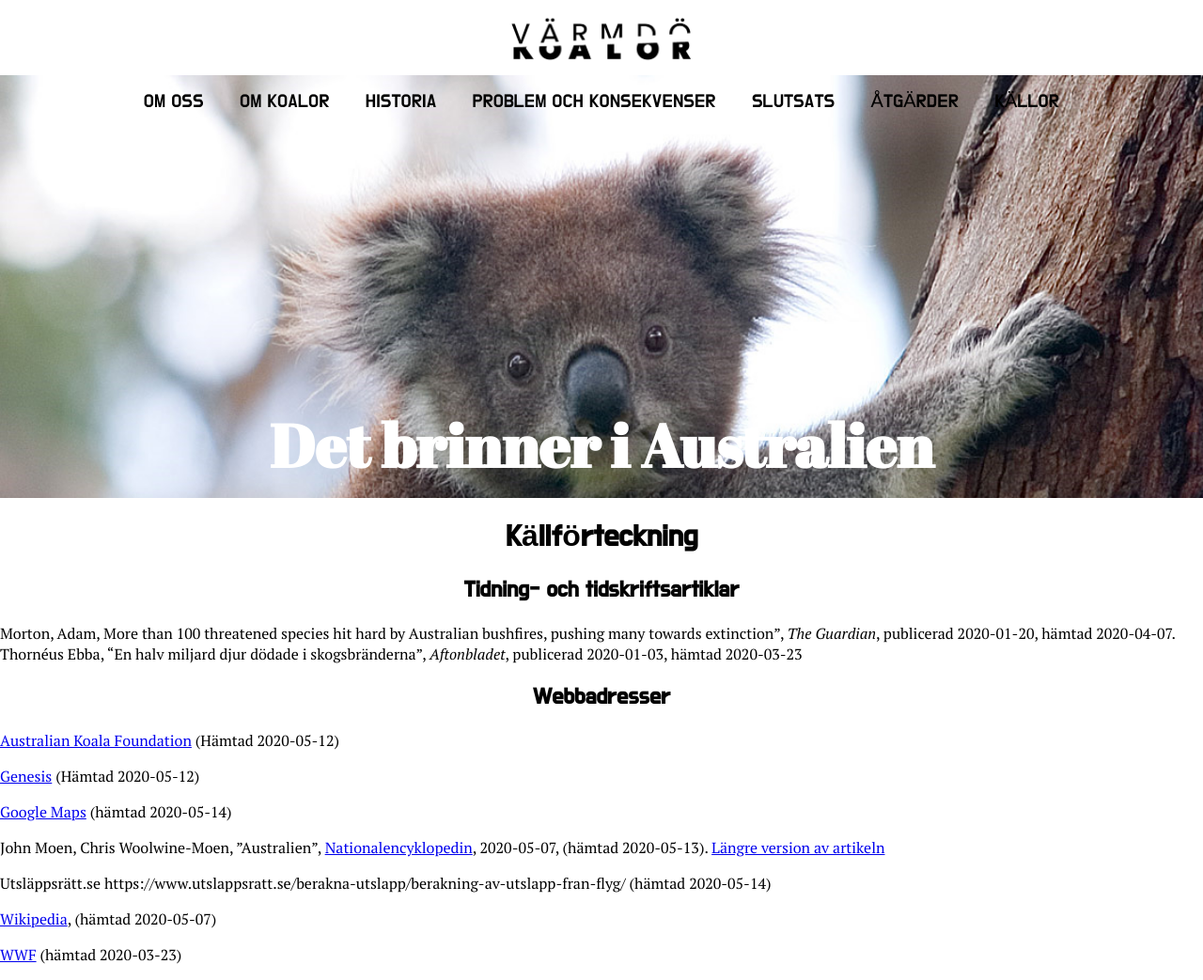
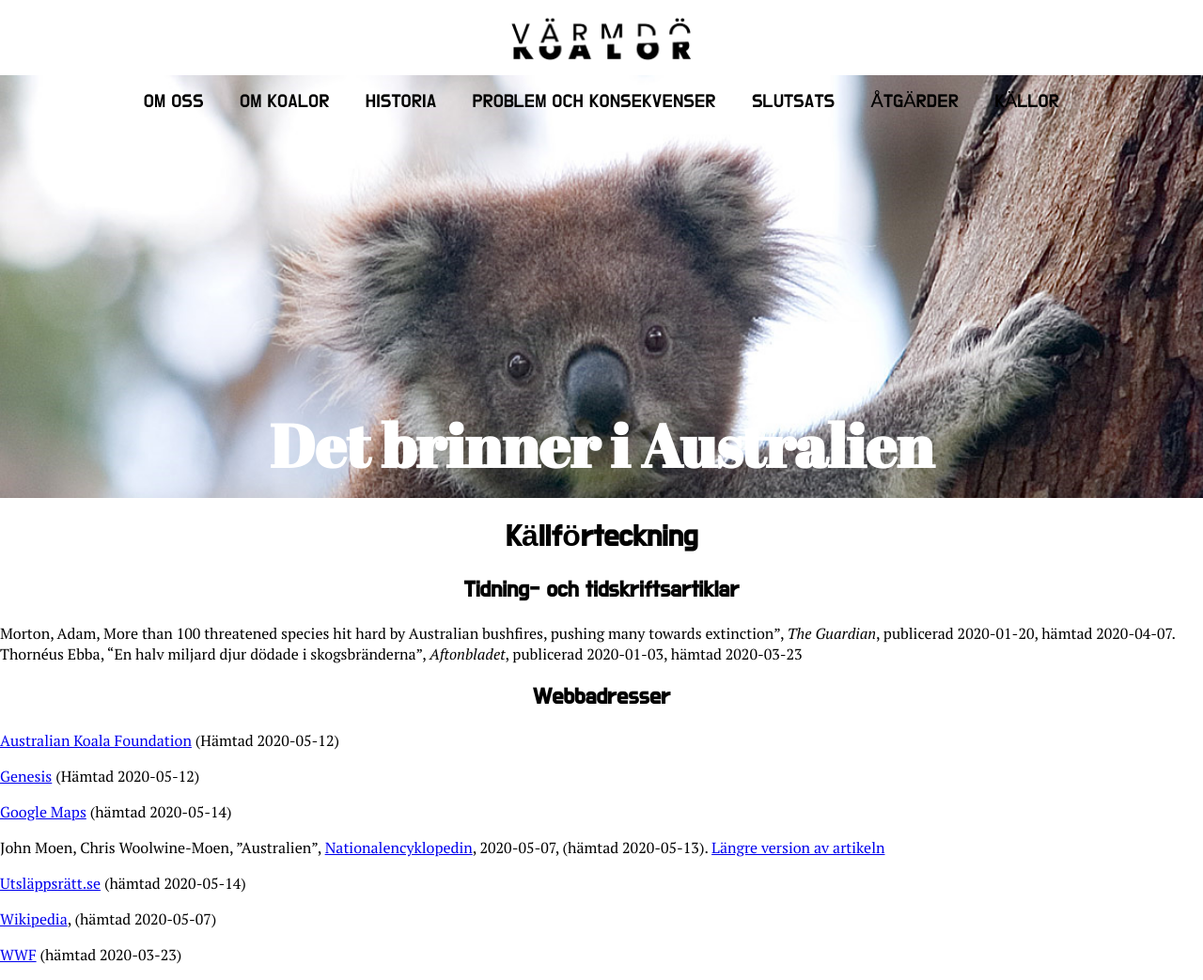
Before and after one commit to limbero/stackars-koalorna, a Jekyll site: the page built from _kallor/kallor.md, in a window 1280 px wide and 1043 px high. Shown: the whole window at 94% size. Built offline with Jekyll 4.4.1, drawn with Linux system fonts in a browser that asks for light colours; comment, search, counter and statistics services are not loaded.

Commit message:
Update kallor.md

```diff
--- a/_kallor/kallor.md
+++ b/_kallor/kallor.md
@@ -20,7 +20,7 @@ Thornéus Ebba, “En halv miljard djur dödade i skogsbränderna”, *Aftonblad
 John Moen, Chris Woolwine-Moen, ”Australien", [Nationalencyklopedin](https://www.worldatlas.com/feature/what-is-the-role-of-koalas-in-the-ecosystem.html), 2020-05-07, (hämtad 2020-05-13).
   [Längre version av artikeln](http://www.ne.se/uppslagsverk/encyklopedi/lång/australien)
 
-Utsläppsrätt.se https://www.utslappsratt.se/berakna-utslapp/berakning-av-utslapp-fran-flyg/ (hämtad 2020-05-14)
+[Utsläppsrätt.se](https://www.utslappsratt.se/berakna-utslapp/berakning-av-utslapp-fran-flyg/) (hämtad 2020-05-14)
 
 [Wikipedia](https://sv.wikipedia.org/wiki/Koala), (hämtad 2020-05-07)
 
```
